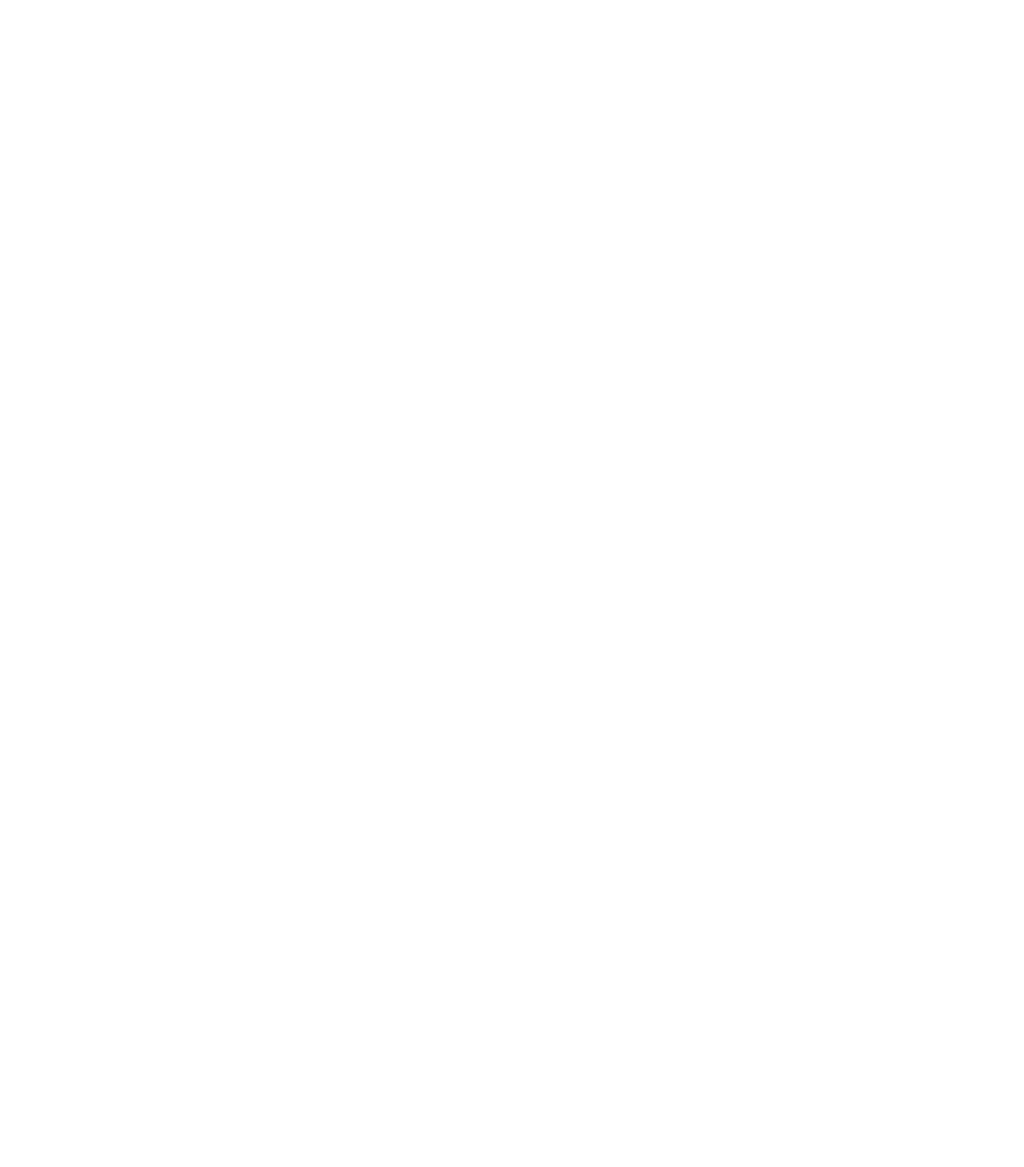
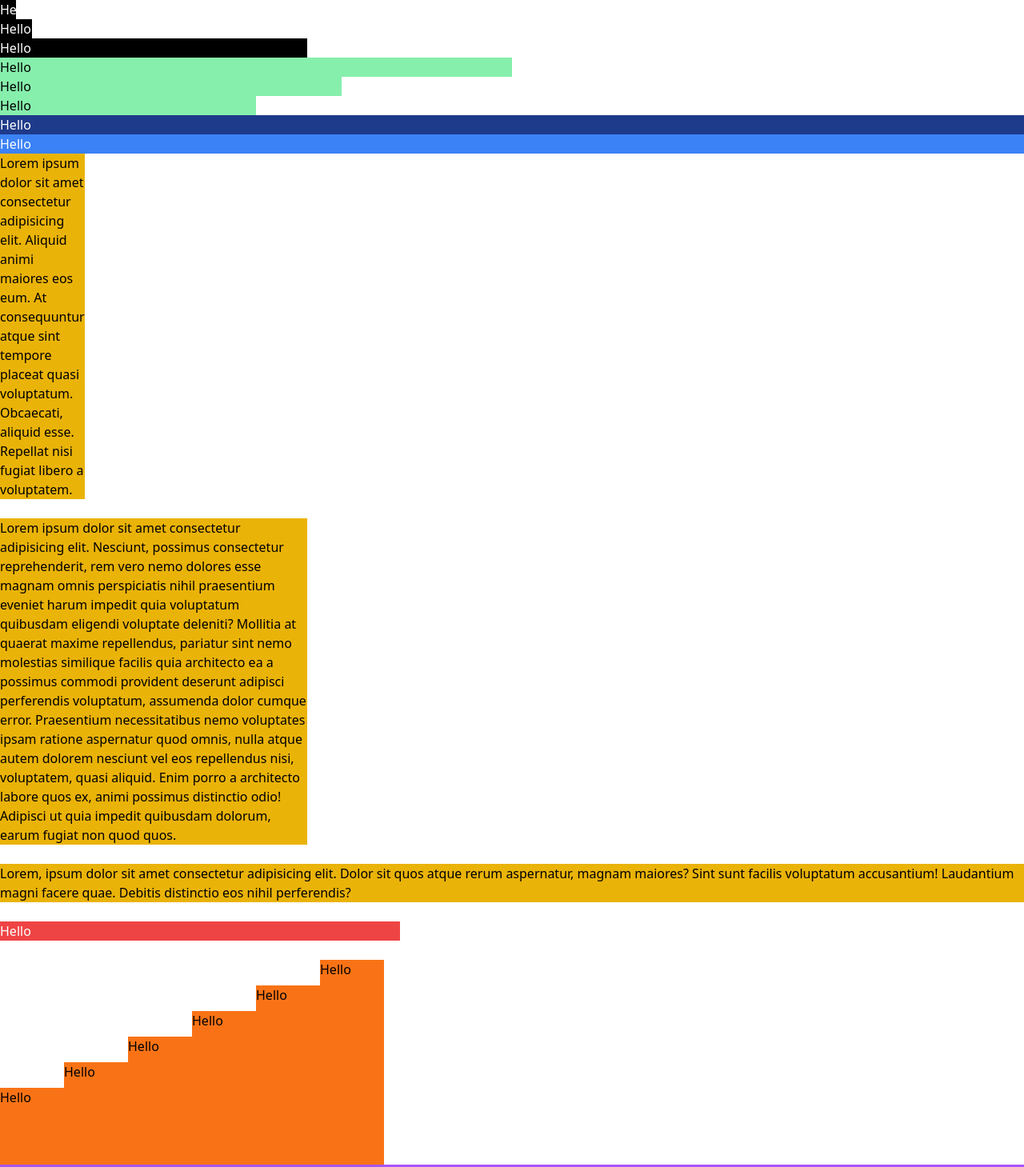
Before and after one commit to Rohith6721/tailwind-sandbox-starter, a plain HTML site: page 05-sizing/index.html in a window 1280 px wide. Shown: the top 1459 px of the page at 80% size. Before the commit the page ends 800 px from the top, so only its background shows below. Drawn offline with nearby package versions, Linux system fonts and the light colour scheme.

Commit message:
Sizing modified

```diff
--- a/05-sizing/index.html
+++ b/05-sizing/index.html
@@ -9,26 +9,69 @@
   </head>
   <body>
     <!-- Width -->
+    <div class="w-5 bg-black text-white">Hello</div>
+    <div class="w-10 bg-black text-white">Hello</div>
+    <div class="w-96 bg-black text-white">Hello</div>
 
     <!-- Percentages -->
+    <div class="bg-green-300 text-black w-1/2">Hello</div>
+    <div class="bg-green-300 text-black w-1/3">Hello</div>
+    <div class="bg-green-300 text-black w-1/4">Hello</div>
 
     <!-- Width of the viewport -->
+    <div class="bg-blue-900 text-white w-screen">Hello</div>
 
     <!-- 100% of container -->
+    <div class="bg-blue-500 text-white w-full">Hello</div>
 
     <!-- min/max content -->
-
+    <div class="bg-yellow-500 text-black w-min">
+      Lorem ipsum dolor sit amet consectetur adipisicing elit. Aliquid animi
+      maiores eos eum. At consequuntur atque sint tempore placeat quasi
+      voluptatum. Obcaecati, aliquid esse. Repellat nisi fugiat libero a
+      voluptatem.
+    </div>
+    <br />
+    <div class="bg-yellow-500 text-black max-w-sm">
+      Lorem ipsum dolor sit amet consectetur adipisicing elit. Nesciunt,
+      possimus consectetur reprehenderit, rem vero nemo dolores esse magnam
+      omnis perspiciatis nihil praesentium eveniet harum impedit quia voluptatum
+      quibusdam eligendi voluptate deleniti? Mollitia at quaerat maxime
+      repellendus, pariatur sint nemo molestias similique facilis quia
+      architecto ea a possimus commodi provident deserunt adipisci perferendis
+      voluptatum, assumenda dolor cumque error. Praesentium necessitatibus nemo
+      voluptates ipsam ratione aspernatur quod omnis, nulla atque autem dolorem
+      nesciunt vel eos repellendus nisi, voluptatem, quasi aliquid. Enim porro a
+      architecto labore quos ex, animi possimus distinctio odio! Adipisci ut
+      quia impedit quibusdam dolorum, earum fugiat non quod quos.
+    </div>
+    <br />
+    <div class="bg-yellow-500 text-black w-fit">
+      Lorem, ipsum dolor sit amet consectetur adipisicing elit. Dolor sit quos
+      atque rerum aspernatur, magnam maiores? Sint sunt facilis voluptatum
+      accusantium! Laudantium magni facere quae. Debitis distinctio eos nihil
+      perferendis?
+    </div>
+<br>
     <!-- Arbitrary width -->
-
-    <!-- Max Width -->
+    <div class="w-[500px] bg-red-500 text-white">Hello</div>
+    <br>
 
     <!-- Height (Most of the same options as widths) -->
 
-    <!-- Min Height -->
+    <div class="flex items-end">
+      <div class="bg-orange-500 w-20 h-24">Hello</div>
+      <div class="bg-orange-500 w-20 h-32">Hello</div>
+      <div class="bg-orange-500 w-20 h-40">Hello</div>
+      <div class="bg-orange-500 w-20 h-48">Hello</div>
+      <div class="bg-orange-500 w-20 h-56">Hello</div>
+      <div class="bg-orange-500 w-20 h-64">Hello</div>
+    </div>
 
-    <!-- Max Height -->
 
-    <!-- Full screen height -->
+      <!-- Full screen height -->
+    <div class="bg-purple-500 w-full h-screen">Hello</div>
+    <br />
   </body>
 </html>
 
```
